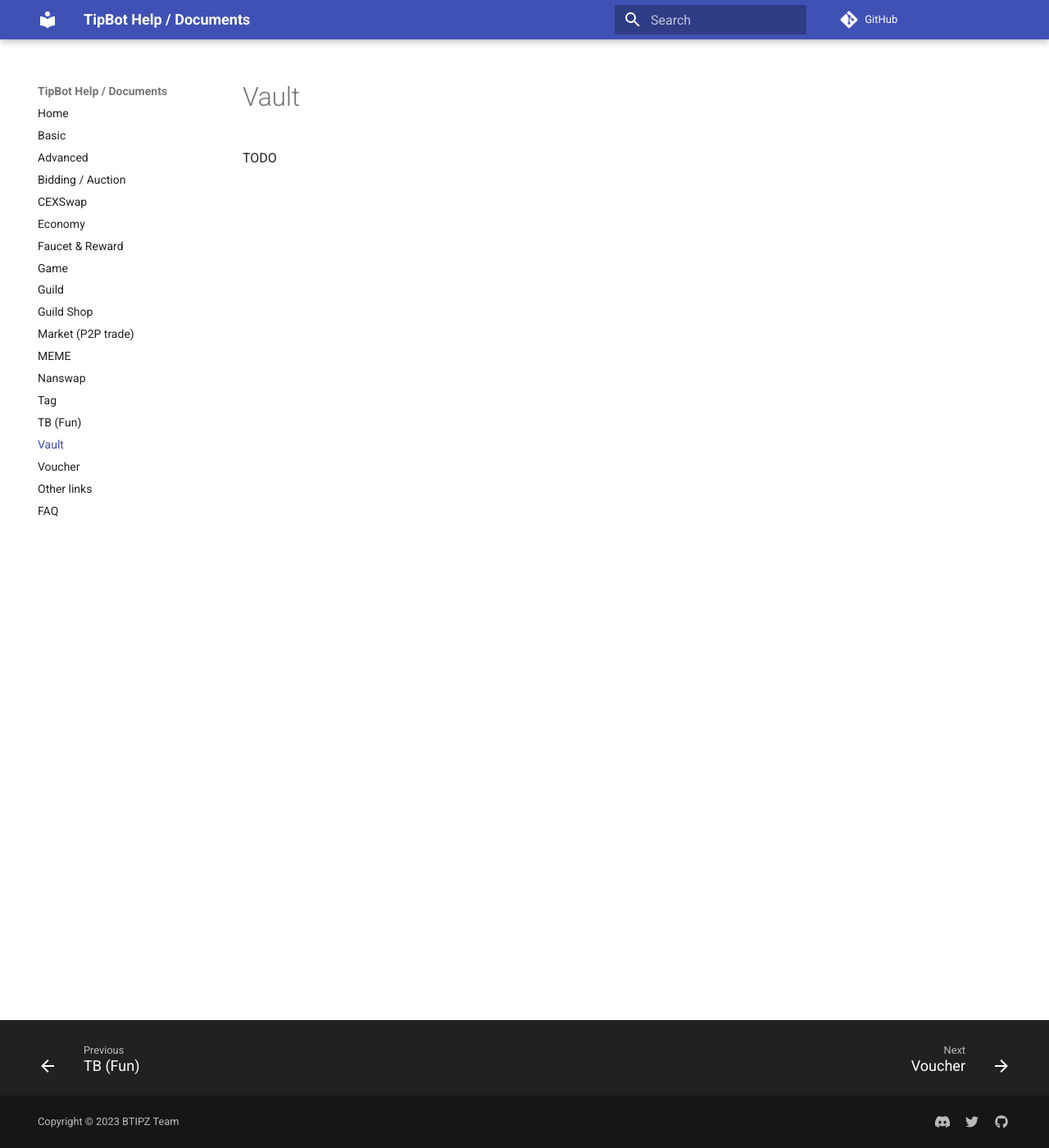
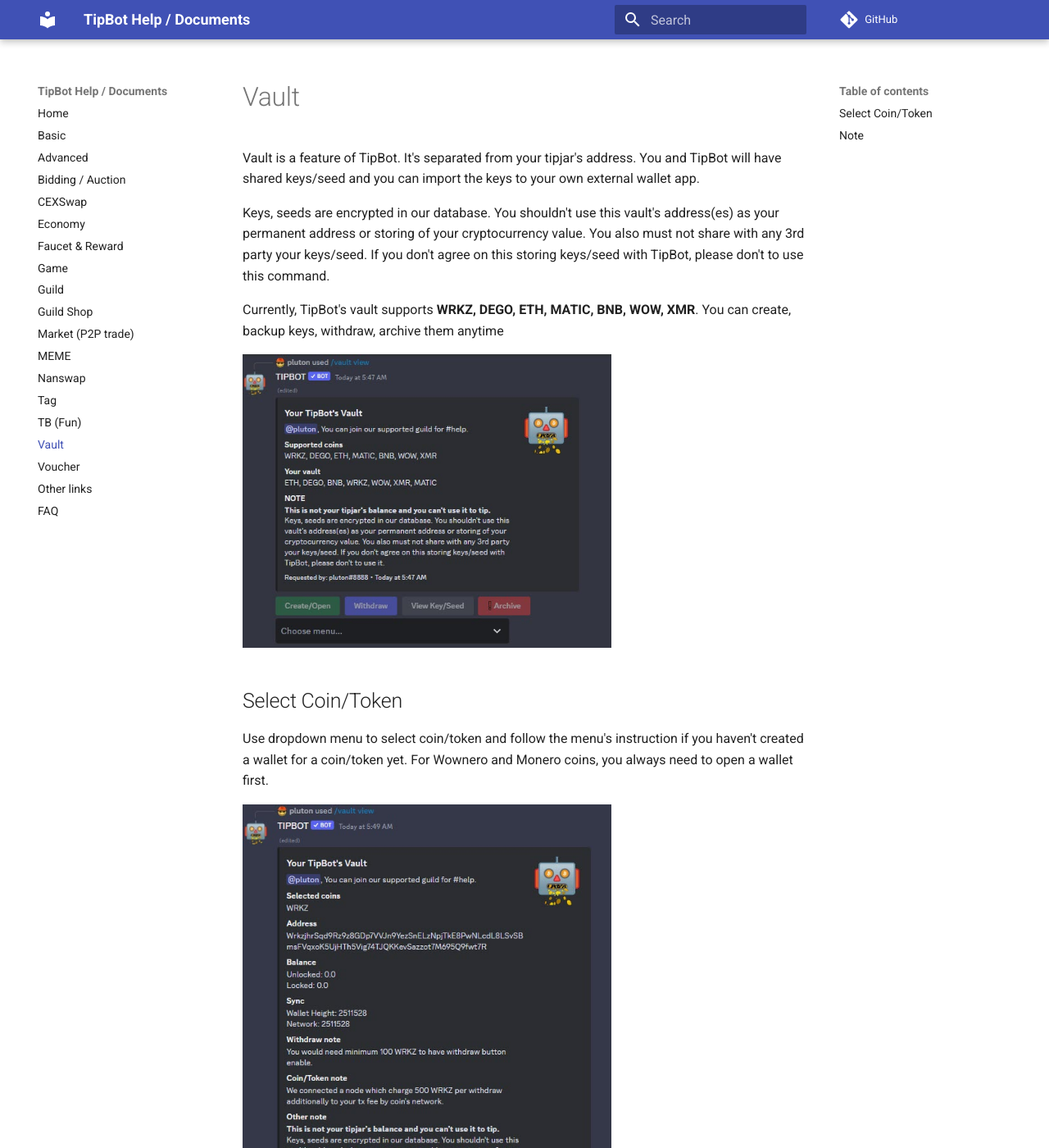
Before and after one commit to 0xBTIPZ/TipBot-Docs, an MkDocs documentation site: the page built from docs/docs/vault_commands.md, in a window 1280 px wide and 1400 px high. Shown: the whole window at 82% size. Built offline with MkDocs 1.6.1 and Material for MkDocs 9.7.7, drawn with Linux system fonts in a browser that asks for light colours; comment, search, counter and statistics services are not loaded; some of the changed text lies outside the part shown.

Commit message:
Update vault

```diff
--- a/docs/docs/vault_commands.md
+++ b/docs/docs/vault_commands.md
@@ -1,3 +1,20 @@
 # Vault
 
-TODO
+Vault is a feature of TipBot. It's separated from your tipjar's address. You and TipBot will have shared keys/seed and you can import the keys to your own external wallet app.
+
+Keys, seeds are encrypted in our database. You shouldn't use this vault's address(es) as your permanent address or storing of your cryptocurrency value. You also must not share with any 3rd party your keys/seed. If you don't agree on this storing keys/seed with TipBot, please don't to use this command.
+
+Currently, TipBot's vault supports **WRKZ, DEGO, ETH, MATIC, BNB, WOW, XMR**. You can create, backup keys, withdraw, archive them anytime
+
+![TipBot Vault](img/static/vault-view.jpg){ width="450" }
+
+## Select Coin/Token
+Use dropdown menu to select coin/token and follow the menu's instruction if you haven't created a wallet for a coin/token yet. For Wownero and Monero coins, you always need to open a wallet first.
+
+![TipBot Vault WRKZ](img/static/vault-view-select-wrkz.jpg){ width="450" }
+
+![TipBot Vault WOW](img/static/vault-view-select-wow.jpg){ width="450" }
+
+## Note
+
+**You can backup only once for each coin/token.**
```
Also changed, not shown: docs/docs/img/static/vault-view-select-wow.jpg (added), docs/docs/img/static/vault-view-select-wrkz.jpg (added), docs/docs/img/static/vault-view.jpg (added).
